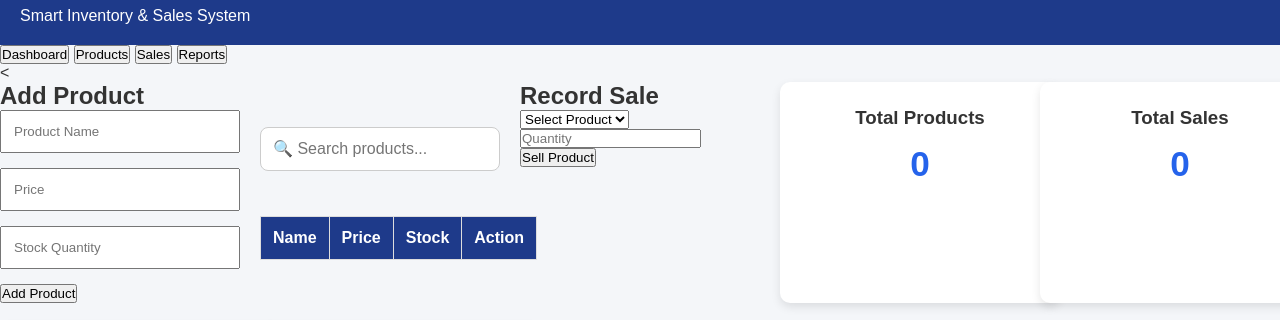
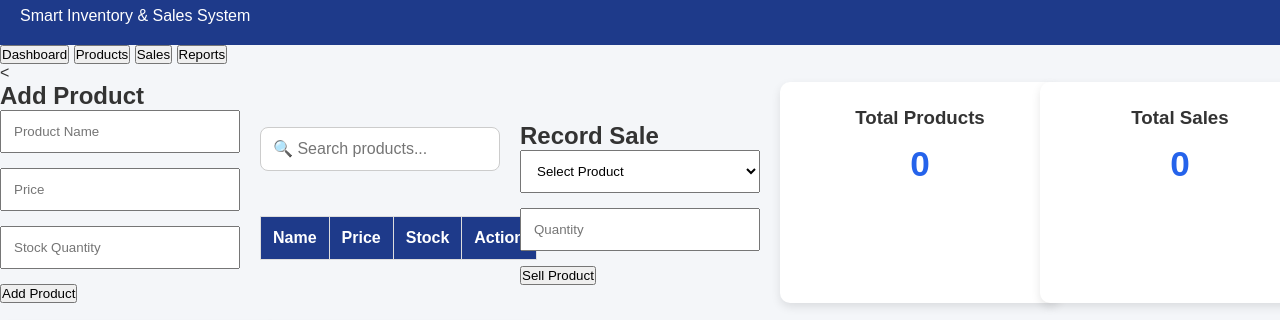
Before and after one commit to SilvesterMburu1/Hardware_online, a plain HTML site: page index.html in a window 1280 px wide. Shown: the part 60-380 px from the top of the page. Drawn offline with Linux system fonts and the light colour scheme.

Commit message:
Add sales entry form

```diff
--- a/assets/css/style.css
+++ b/assets/css/style.css
@@ -213,3 +213,19 @@ table button:hover{
     outline:none;
     border-color:#2563eb;
 }
+
+.sales-section{
+    margin-top:40px;
+}
+
+.sales-section form{
+    display:flex;
+    flex-wrap:wrap;
+    gap:15px;
+}
+
+.sales-section select,
+.sales-section input{
+    flex:1;
+    padding:12px;
+}
```
